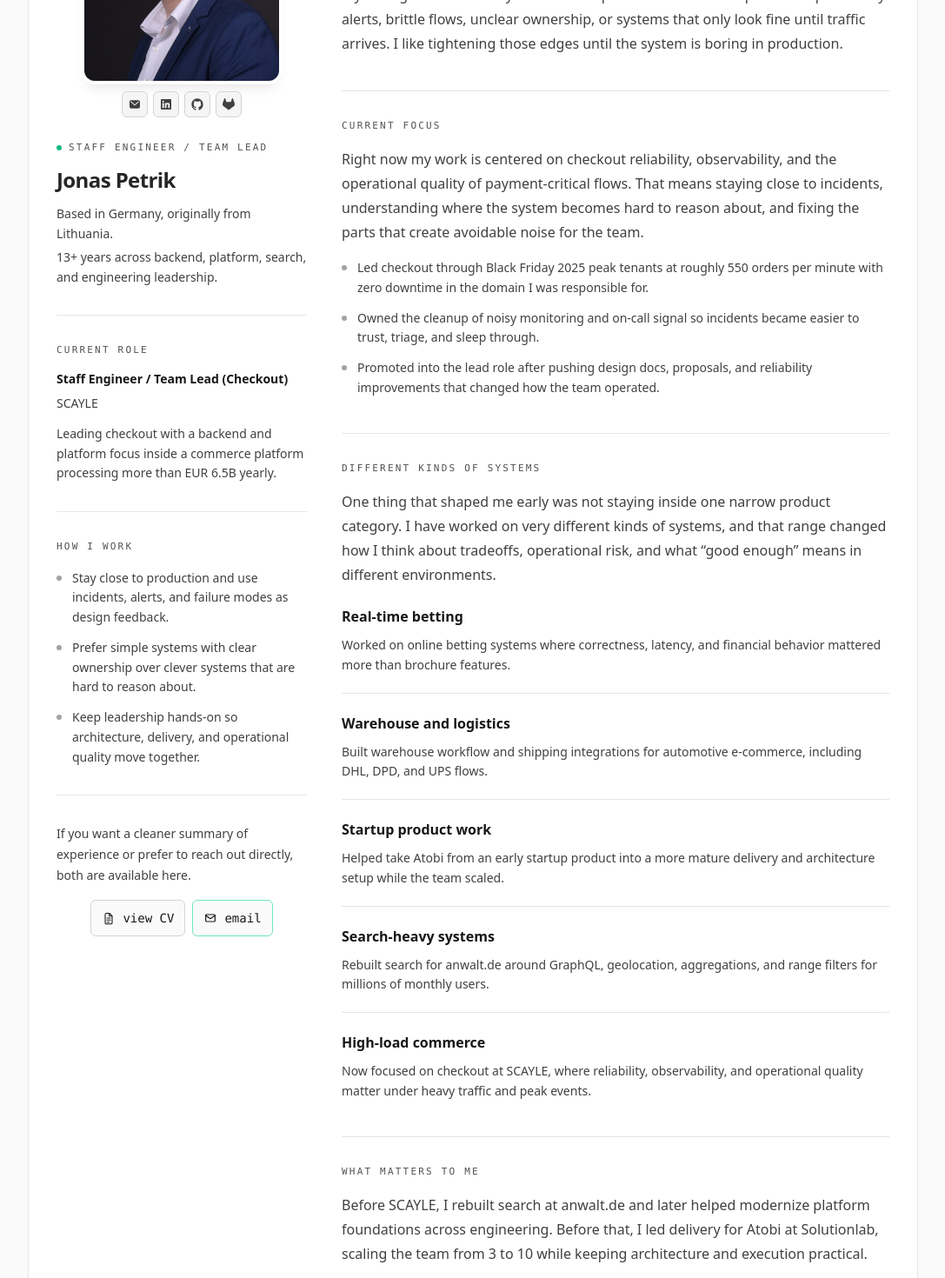
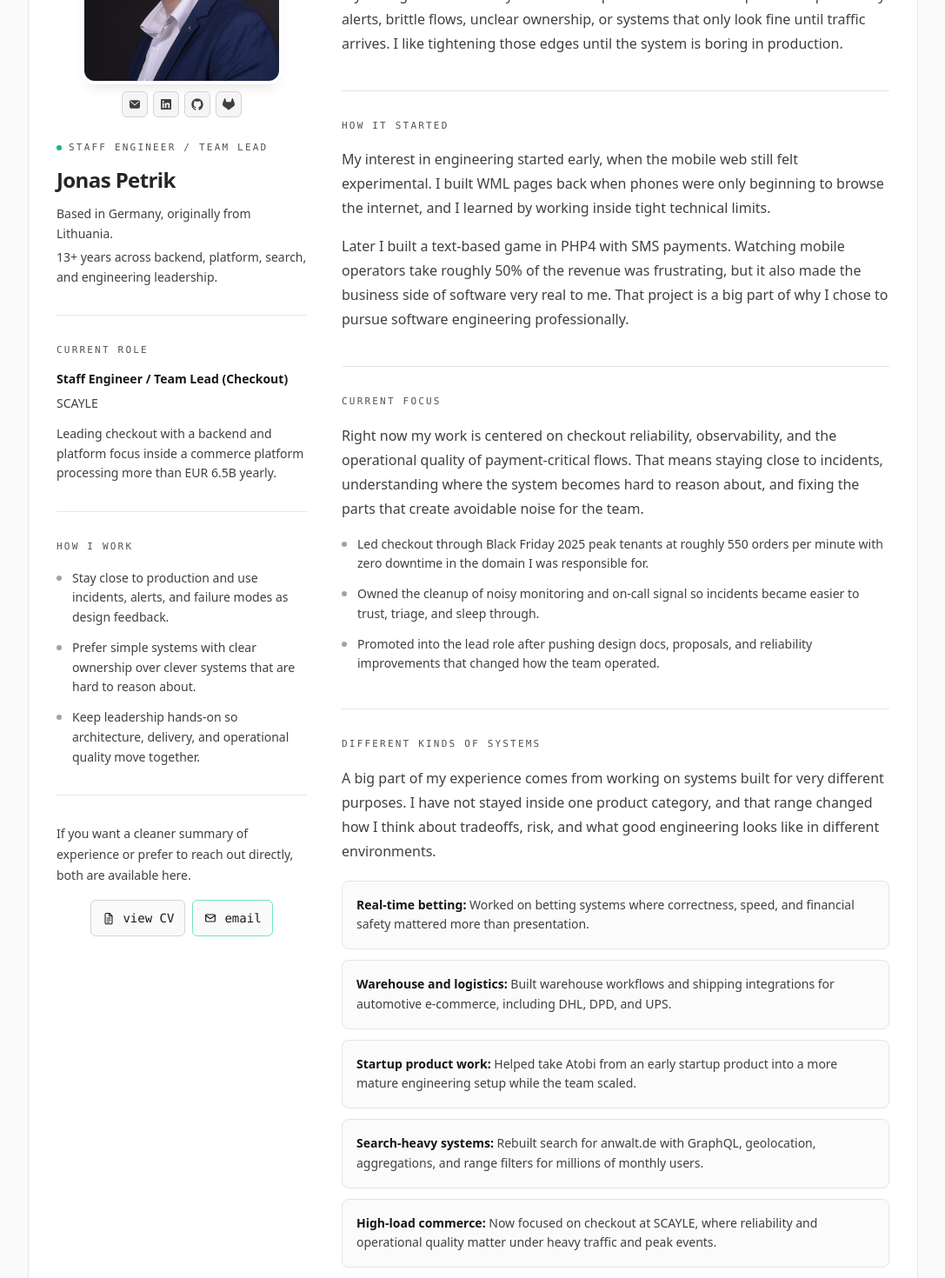
Before and after one commit to wukis/cv-next, a Next.js app: page /about in a window 1280 px wide. Shown: the part 520-1990 px from the top of the page at 87% size, without its empty margins (96-1183 px from the left). Built offline with nearby package versions, Linux system fonts and the light colour scheme.

Commit message:
Improvement to about me

```diff
--- a/src/app/about/page.tsx
+++ b/src/app/about/page.tsx
@@ -28,28 +28,33 @@ const systemExperience = [
   {
     label: 'Real-time betting',
     detail:
-      'Worked on online betting systems where correctness, latency, and financial behavior mattered more than brochure features.',
+      'Worked on betting systems where correctness, speed, and financial safety mattered more than presentation.',
   },
   {
     label: 'Warehouse and logistics',
     detail:
-      'Built warehouse workflow and shipping integrations for automotive e-commerce, including DHL, DPD, and UPS flows.',
+      'Built warehouse workflows and shipping integrations for automotive e-commerce, including DHL, DPD, and UPS.',
   },
   {
     label: 'Startup product work',
     detail:
-      'Helped take Atobi from an early startup product into a more mature delivery and architecture setup while the team scaled.',
+      'Helped take Atobi from an early startup product into a more mature engineering setup while the team scaled.',
   },
   {
     label: 'Search-heavy systems',
     detail:
-      'Rebuilt search for anwalt.de around GraphQL, geolocation, aggregations, and range filters for millions of monthly users.',
+      'Rebuilt search for anwalt.de with GraphQL, geolocation, aggregations, and range filters for millions of monthly users.',
   },
   {
     label: 'High-load commerce',
     detail:
-      'Now focused on checkout at SCAYLE, where reliability, observability, and operational quality matter under heavy traffic and peak events.',
+      'Now focused on checkout at SCAYLE, where reliability and operational quality matter under heavy traffic and peak events.',
   },
+] as const
+
+const earlyEngineeringStory = [
+  'My interest in engineering started early, when the mobile web still felt experimental. I built WML pages back when phones were only beginning to browse the internet, and I learned by working inside tight technical limits.',
+  'Later I built a text-based game in PHP4 with SMS payments. Watching mobile operators take roughly 50% of the revenue was frustrating, but it also made the business side of software very real to me. That project is a big part of why I chose to pursue software engineering professionally.',
 ] as const
 
 export const metadata: Metadata = {
@@ -180,6 +185,17 @@ export default function About() {
 
               <section className="border-t border-neutral-200 pt-8 dark:border-neutral-700">
                 <h3 className="font-mono text-[11px] uppercase tracking-[0.2em] text-neutral-600 dark:text-neutral-300">
+                  how it started
+                </h3>
+                <div className="mt-4 space-y-4 text-sm leading-relaxed text-neutral-700 dark:text-neutral-200 sm:text-base">
+                  {earlyEngineeringStory.map((paragraph) => (
+                    <p key={paragraph}>{paragraph}</p>
+                  ))}
+                </div>
+              </section>
+
+              <section className="border-t border-neutral-200 pt-8 dark:border-neutral-700">
+                <h3 className="font-mono text-[11px] uppercase tracking-[0.2em] text-neutral-600 dark:text-neutral-300">
                   current focus
                 </h3>
                 <p className="mt-4 text-sm leading-relaxed text-neutral-700 dark:text-neutral-200 sm:text-base">
@@ -204,22 +220,22 @@ export default function About() {
                   different kinds of systems
                 </h3>
                 <p className="mt-4 text-sm leading-relaxed text-neutral-700 dark:text-neutral-200 sm:text-base">
-                  One thing that shaped me early was not staying inside one
-                  narrow product category. I have worked on very different
-                  kinds of systems, and that range changed how I think about
-                  tradeoffs, operational risk, and what “good enough” means in
-                  different environments.
+                  A big part of my experience comes from working on systems
+                  built for very different purposes. I have not stayed inside
+                  one product category, and that range changed how I think
+                  about tradeoffs, risk, and what good engineering looks like
+                  in different environments.
                 </p>
-                <div className="mt-5 space-y-5">
+                <div className="mt-5 space-y-3">
                   {systemExperience.map((item) => (
                     <article
                       key={item.label}
-                      className="border-b border-neutral-200 pb-5 last:border-b-0 last:pb-0 dark:border-neutral-700"
+                      className="rounded-lg border border-neutral-200 bg-neutral-50/70 p-4 dark:border-neutral-700 dark:bg-neutral-800/40"
                     >
-                      <h4 className="text-base font-semibold text-neutral-900 dark:text-neutral-100">
-                        {item.label}
-                      </h4>
-                      <p className="mt-2 text-sm leading-relaxed text-neutral-700 dark:text-neutral-200">
+                      <p className="text-sm leading-relaxed text-neutral-700 dark:text-neutral-200">
+                        <span className="font-semibold text-neutral-900 dark:text-neutral-100">
+                          {item.label}:
+                        </span>{' '}
                         {item.detail}
                       </p>
                     </article>
```
